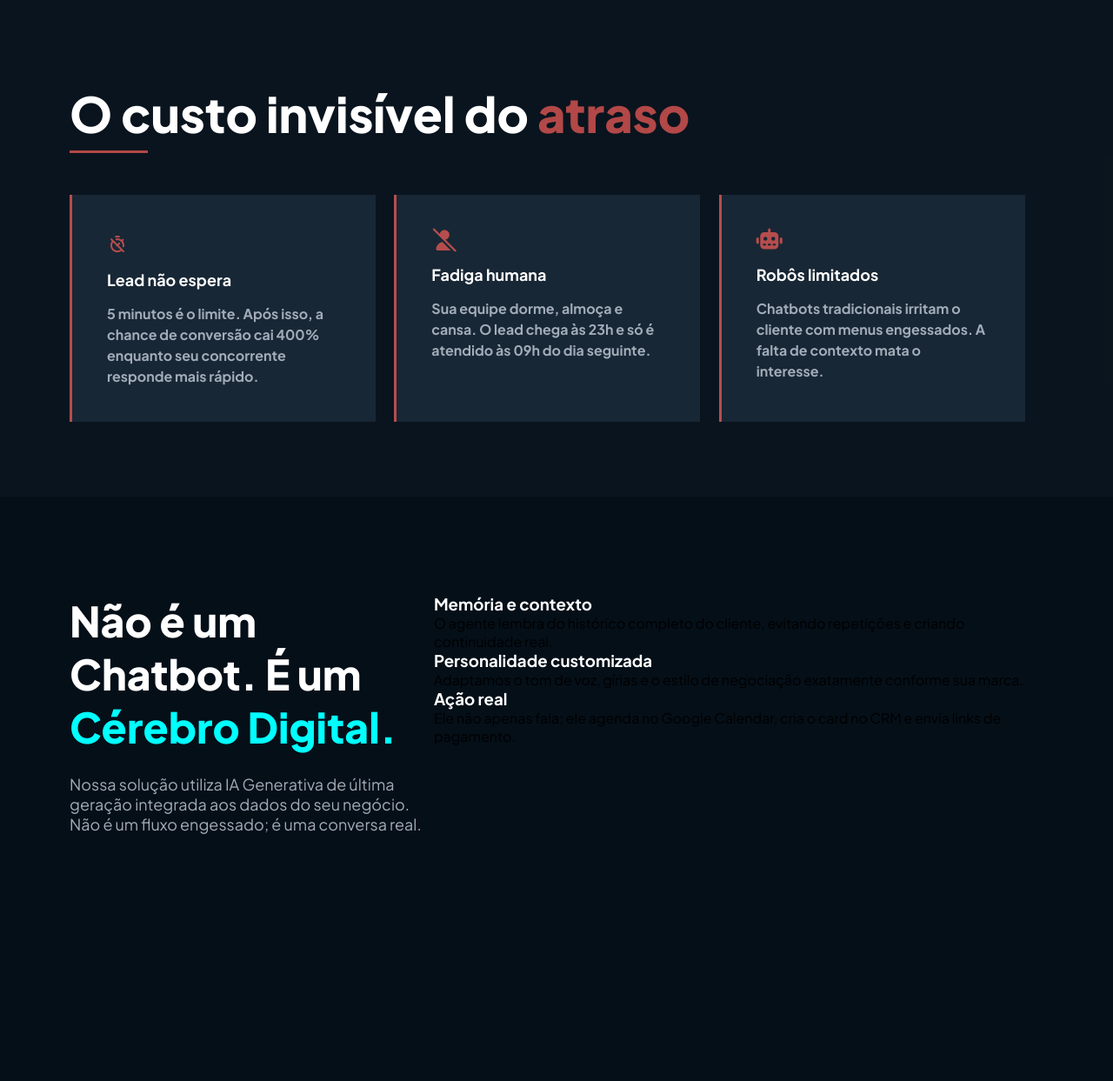
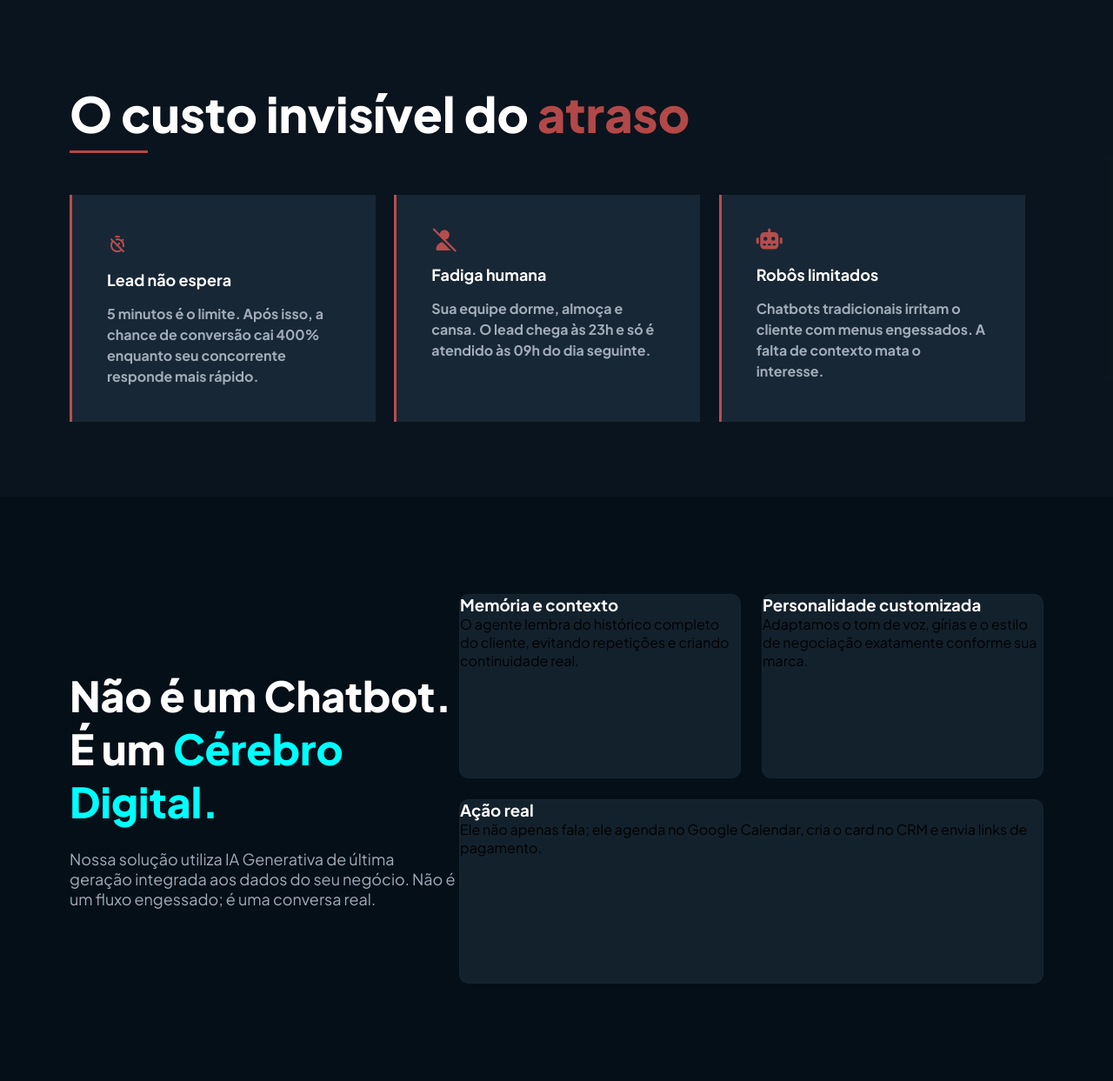
Before and after one commit to MarcoMoura1209/UaiDevs, a Django app: page / in a window 1280 px wide. Shown: the part 836-2079 px from the top of the page at 87% size. Before the commit the page ends 1795 px from the top, so only its background shows below. Run offline with Django 5.2, Linux system fonts and the light colour scheme; some libraries are stand-ins or nearby versions.

Commit message:
Adiciona estilos e estrutura para a seção "Alternativa", incluindo novos cartões e ajustes de layout

```diff
--- a/assets/css/root.css
+++ b/assets/css/root.css
@@ -3,14 +3,15 @@
     --background-escuro: #050F18;
     --background-claro: #3f49541a;
     --background-card-problema: #182735;
+    --background-card-problema-alternativa: #13212D;
     --primaria: #16202A;
     --secundaria: #00FFFF;
     --footer: #21262C;
     --botao-verde: #004B4B;
     --botao-cinza: #50565C;
-    --branco: rgba(255, 255, 255, 1);
-    --branco-80: rgba(255, 255, 255, .8);
-    --branco-50: rgba(255, 255, 255, .5);
+    --branco: #ffffff;
+    --branco-80: #ffffffcc;
+    --branco-50: #ffffff80;
     --paragrafo: #A2ACB9;
     --vermelho: #fa5e58b3;
 
--- a/assets/css/sections.css
+++ b/assets/css/sections.css
@@ -84,6 +84,7 @@
 .alternativa {
     padding: 7rem 5rem;
     display: flex;
+    align-items: center;
 }
 
 .container-texto-alternativa {
@@ -101,3 +102,21 @@
     font-size: var(--font-size-lg);
     color: var(--paragrafo);
 }
+
+.container-card-alternativa {
+    width: 60%;
+    display: grid;
+    grid-template-columns: repeat(2, 1fr);
+    gap: 1.5rem;
+}
+
+.container-card-alternativa *:last-child{
+    grid-column: span 2;
+}
+
+.card-alternativa {
+    height: 13.25rem;
+    background-color: var(--background-card-problema-alternativa);
+    border: .05rem solid rgba(63, 73, 84, 0.1);
+    border-radius: .7rem;
+}
--- a/core/templates/core/pages/home.html
+++ b/core/templates/core/pages/home.html
@@ -85,21 +85,21 @@
             </div>
 
             <div class="container-card-alternativa">
-                <div>
+                <div class="card-alternativa">
                     <i class="icon-alternativa"></i>
                     <h3>Memória e contexto</h3>
                     <p>
                         O agente lembra do histórico completo do cliente, evitando repetições e criando continuidade real.
                     </p>
                 </div>
-                <div>
+                <div class="card-alternativa">
                     <i class="icon-alternativa"></i>
                     <h3>Personalidade customizada</h3>
                     <p>
                         Adaptamos o tom de voz, gírias e o estilo de negociação exatamente conforme sua marca.
                     </p>
                 </div>
-                <div>
+                <div class="card-alternativa">
                     <i class="icon-alternativa"></i>
                     <h3>Ação real</h3>
                     <p>
```
